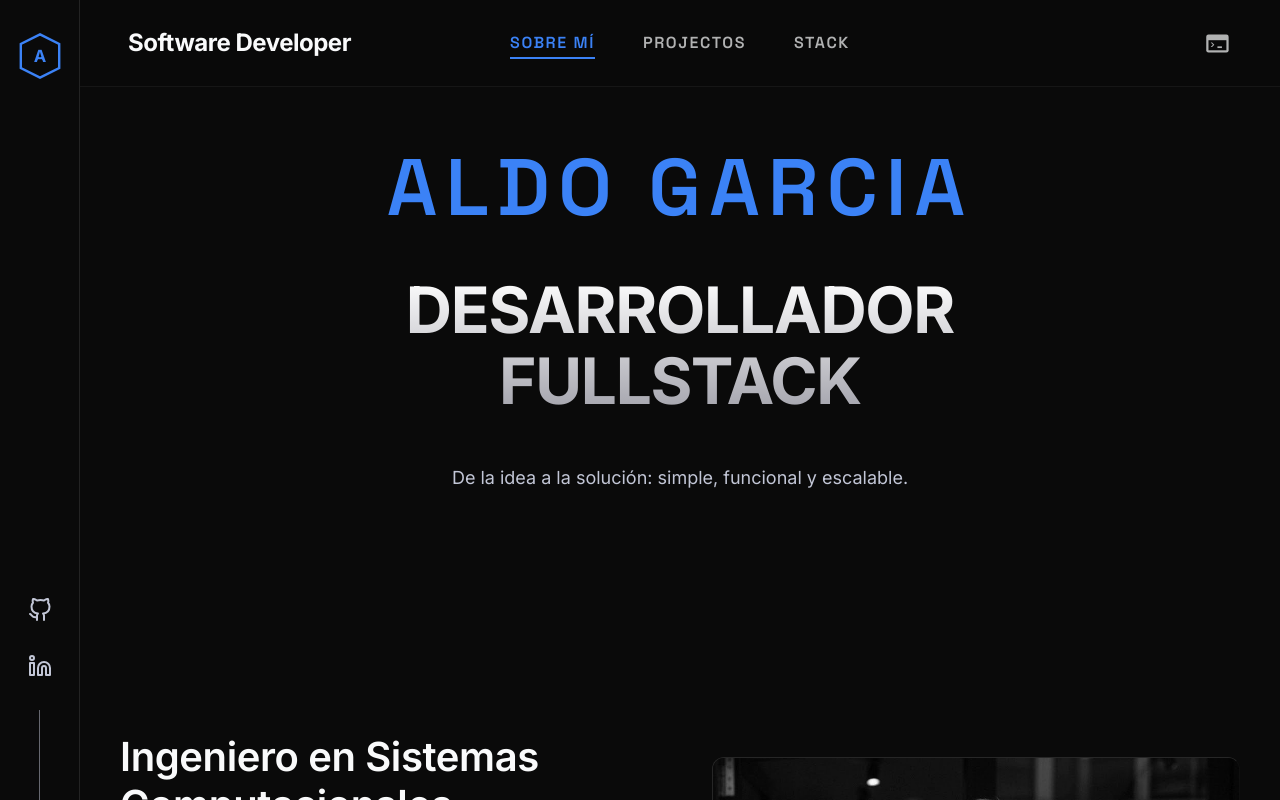
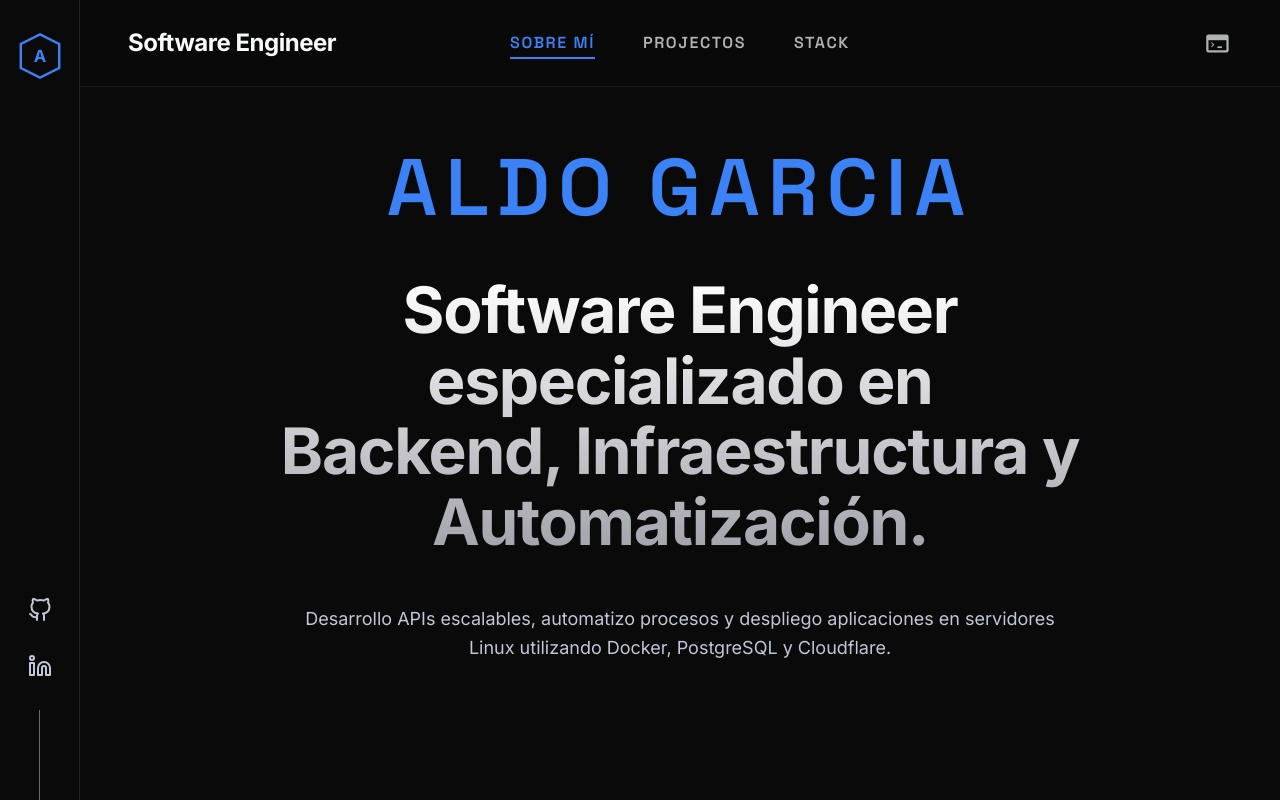
Before and after one commit to aldogarciaolvera/Portafolio_Personal, a React (Vite) app: page / in a window 1280 px wide. Shown: the top 800 px of the page. Built offline with nearby package versions, Linux system fonts and the light colour scheme.

Commit message:
[AGO] - main - mnto: Actualizacion de Hero

```diff
--- a/src/components/Header.jsx
+++ b/src/components/Header.jsx
@@ -58,7 +58,7 @@ const Header = () => {
       </MenuButton>
 
       <Logo>
-        <a href="#" onClick={scrollToTop}>Software Developer</a>
+        <a href="#" onClick={scrollToTop}>Software Engineer</a>
       </Logo>
 
       <Nav className="desktop-only">
--- a/src/components/Hero.jsx
+++ b/src/components/Hero.jsx
@@ -5,9 +5,9 @@ const Hero = () => {
     <HeroSection className="section container">
       <HeroContent>
         <HeroLabel className="label-caps">ALDO GARCIA</HeroLabel>
-        <HeroTitle>DESARROLLADOR FULLSTACK</HeroTitle>
+        <HeroTitle>Software Engineer especializado en Backend, Infraestructura y Automatización.</HeroTitle>
         <HeroSubtitle>
-          De la idea a la solución: simple, funcional y escalable.
+          Desarrollo APIs escalables, automatizo procesos y despliego aplicaciones en servidores Linux utilizando Docker, PostgreSQL y Cloudflare.
         </HeroSubtitle>
       </HeroContent>
     </HeroSection>
```
